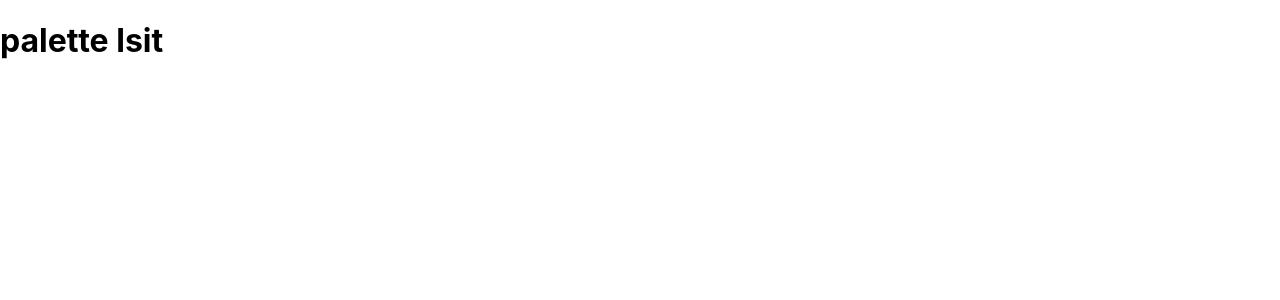
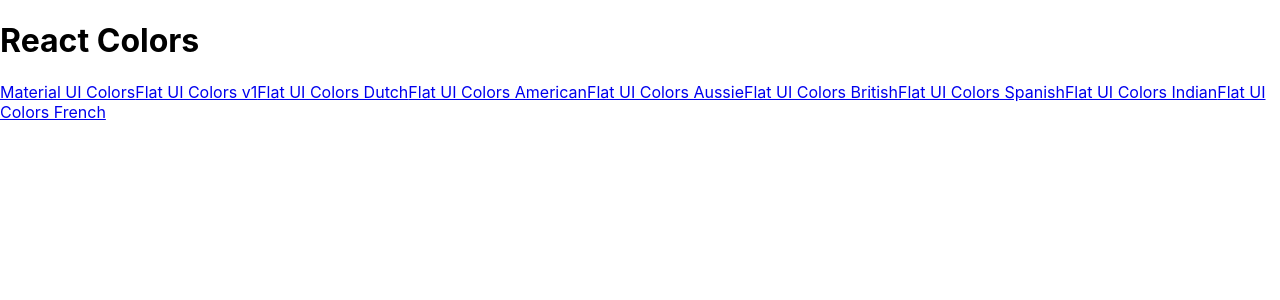
Before and after one commit to rusakovic/colors-app, a React (Create React App) app: page / in a window 1280 px wide. Shown: the top 300 px of the page. Built offline with nearby package versions, Linux system fonts and the light colour scheme.

Commit message:
Add palette list and links

```diff
--- a/src/App.js
+++ b/src/App.js
@@ -1,6 +1,7 @@
 import React, { Component } from 'react';
 import {Route, Switch} from 'react-router-dom';
 import Palette from './Palette';
+import PaletteList from './PaletteList';
 import seedColors from './seedColors';
 import { generatePalette } from './colorHelpers';
 import { palette } from '@material-ui/system';
@@ -16,7 +17,10 @@
   render() {
     return (
       <Switch>
-        <Route exact path='/' render={() => <h1>palette lsit</h1>}/>
+        <Route
+          exact path='/'
+          render={() => <PaletteList palettes={seedColors} />}
+        />
         <Route
           exact
           path='/palette/:id'
--- a/src/Navbar.js
+++ b/src/Navbar.js
@@ -1,4 +1,5 @@
 import React, { Component } from 'react';
+import {Link} from 'react-router-dom';
 import Select from '@material-ui/core/Select';
 import MenuItem from '@material-ui/core/MenuItem';
 import Snackbar from '@material-ui/core/Snackbar';
@@ -39,7 +40,7 @@
     return (
       <header className='Navbar'>
         <div className="logo">
-          <a href="#">reactcolorpicker</a>
+          <Link to='/'>reactcolorpicker</Link>
         </div>
         <div className="slider-container">
           <span>Level: {level}</span>
--- /dev/null
+++ b/src/PaletteList.js
@@ -0,0 +1,19 @@
+import React, { Component } from 'react';
+import {Link} from 'react-router-dom';
+
+ class PaletteList extends Component {
+  render() {
+    const { palettes } = this.props
+    return (
+      <div>
+        <h1>React Colors</h1>
+        {palettes.map(palette => (
+          <Link to={`/palette/${palette.id}`}>
+            {palette.paletteName}
+          </Link>
+        ))}
+      </div>
+    )
+  }
+}
+export default PaletteList;
```
